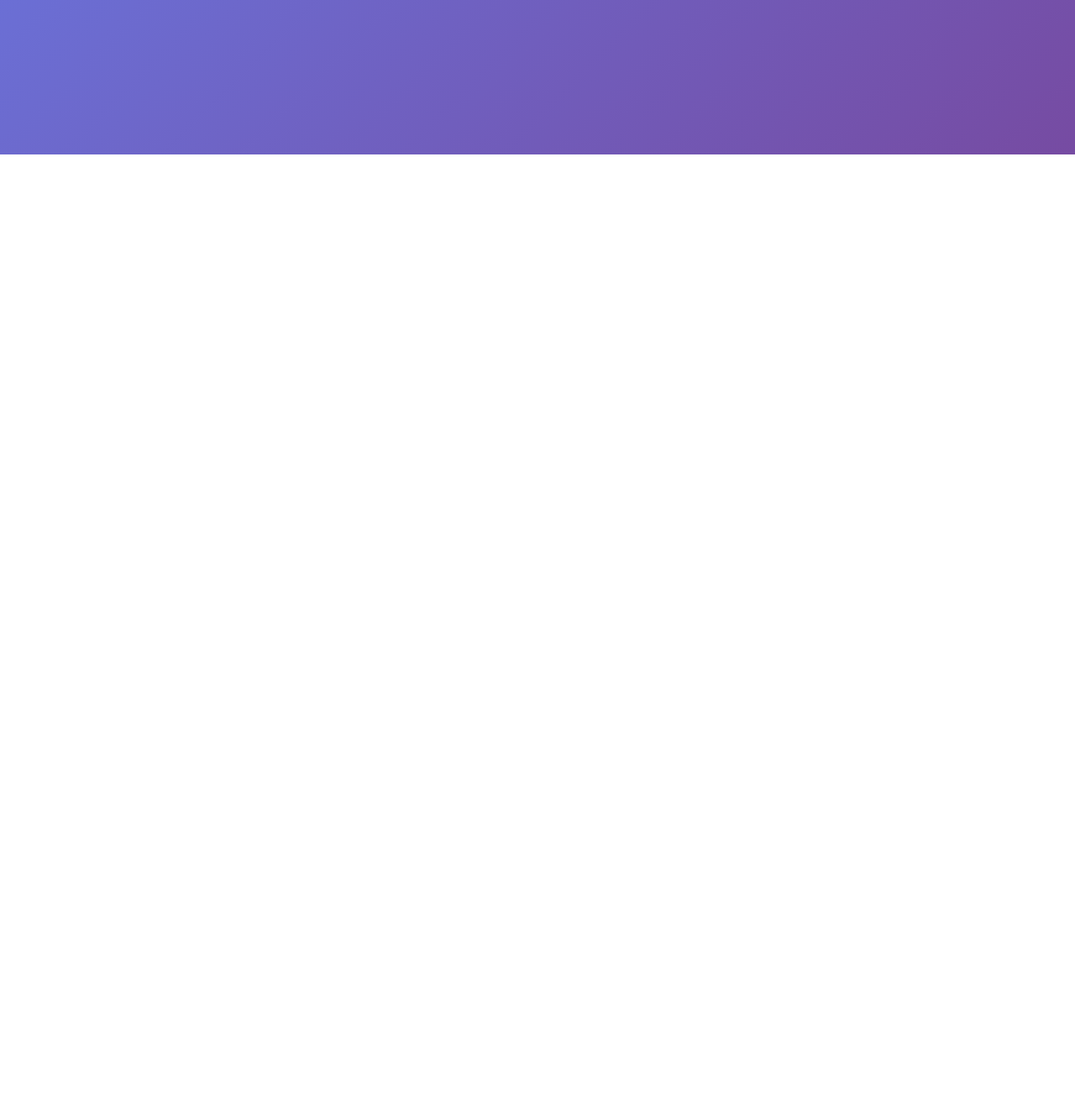
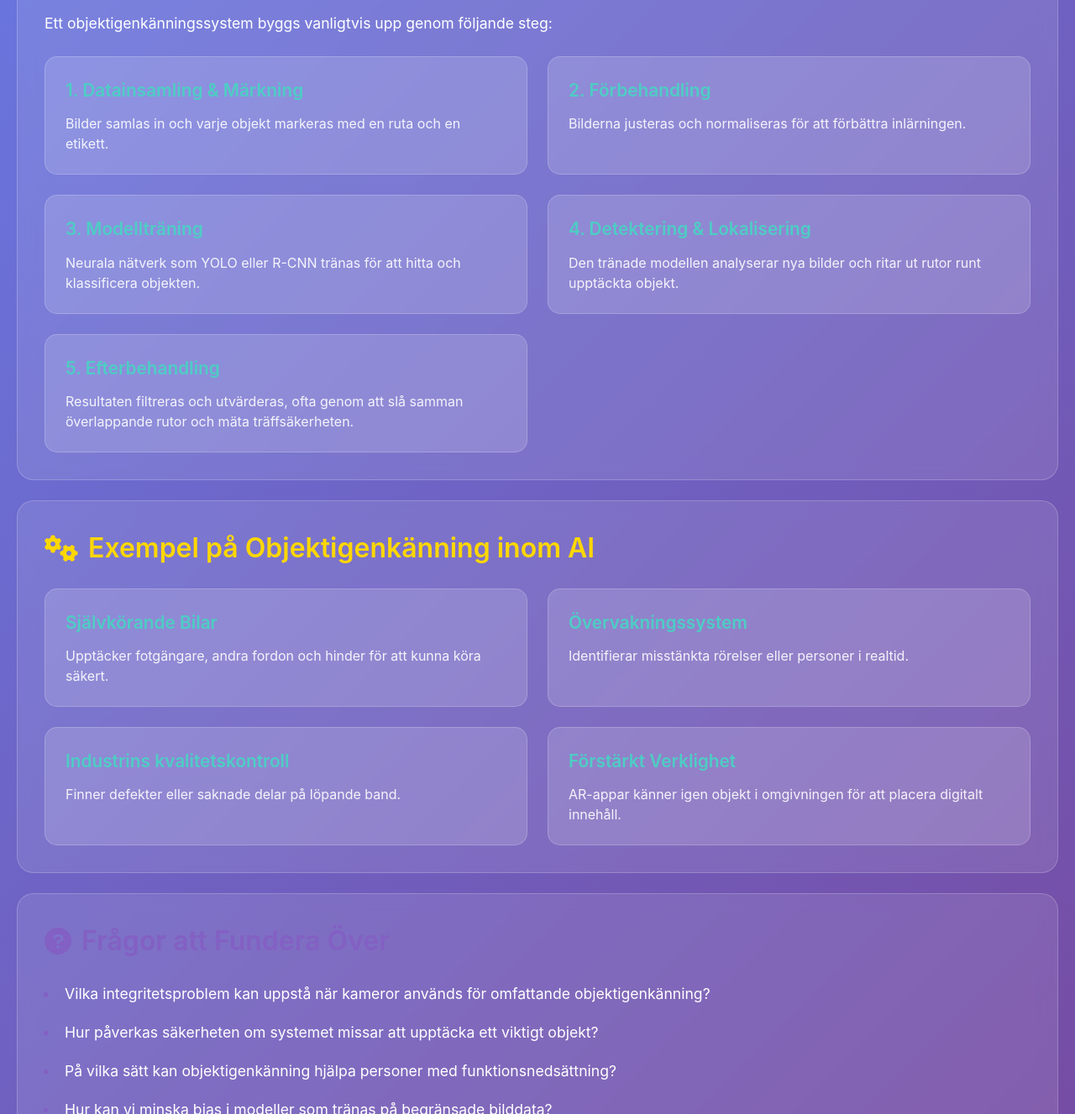
Before and after one commit to MtheTeacher/AI_100p, a plain HTML site: page techniques/ai_object_recognition.html in a window 1280 px wide. Shown: the part 616-1943 px from the top of the page at 84% size. Before the commit the page ends 800 px from the top, so only its background shows below. Drawn offline with nearby package versions, Linux system fonts and the light colour scheme.

Commit message:
Add full content for object recognition

```diff
--- a/techniques/ai_object_recognition.html
+++ b/techniques/ai_object_recognition.html
@@ -114,7 +114,7 @@
         position: relative;
       }
       .question-item::before {
-        content: '\2022'; /* Bullet point */
+        content: '\2022';
         color: #8360c3;
         font-weight: bold;
         display: inline-block;
@@ -127,26 +127,26 @@
         position: fixed;
         top: 20px;
         left: 20px;
-        background: rgba(0,0,0,0.3); /* Darker for better visibility on various backgrounds */
+        background: rgba(0,0,0,0.3);
         border: 1px solid rgba(255,255,255,0.3);
         border-radius: 50px;
-        padding: 10px 15px; /* Slightly smaller padding */
-        font-size: 0.9rem; /* Slightly smaller font */
+        padding: 10px 15px;
+        font-size: 0.9rem;
         color: white;
         text-decoration: none;
-        backdrop-filter: blur(8px); /* Slightly less blur */
+        backdrop-filter: blur(8px);
         transition: all 0.3s ease;
-        z-index: 1000; /* Ensure it's on top */
-        display: flex; /* For icon alignment */
-        align-items: center; /* For icon alignment */
+        z-index: 1000;
+        display: flex;
+        align-items: center;
       }
 
       .back-button:hover {
-        background: rgba(0,0,0,0.5); /* Darker hover */
-        transform: translateX(-3px); /* Slightly less transform */
+        background: rgba(0,0,0,0.5);
+        transform: translateX(-3px);
       }
       .back-button i {
-        margin-right: 8px; /* Space between icon and text */
+        margin-right: 8px;
       }
     </style>
   </head>
@@ -166,4 +166,82 @@
           Vad är Objektigenkänning?
         </h2>
         <p class="text-block">
-          Objektigenkänning är en teknik inom datorseende som gör det möjligt för AI-system att inte bara identifiera vad som finns i en bild eller video, utan också var det finns. Det handlar om att rita en
+          Objektigenkänning är en gren av datorseende där AI-system tränas att både känna igen vad som finns i en bild och exakt var varje objekt är placerat. Metoden markerar objekt med avgränsande rutor och ger dem en kategori, vilket gör det möjligt att analysera komplexa scener med flera objekt på ett strukturerat sätt.
+        </p>
+        <p class="text-block">
+          Till skillnad från vanlig bildklassificering, där hela bilden får en etikett, kan objektigenkänning identifiera många olika objekt samtidigt. Tekniken används brett, från säkerhet och övervakning till självkörande fordon och appar i mobiltelefoner.
+        </p>
+      </div>
+
+      <div class="content-section">
+        <h2 class="section-title">
+          <i class="fas fa-lightbulb"></i>
+          Hur Fungerar Det?
+        </h2>
+        <p class="text-block">
+          Ett objektigenkänningssystem byggs vanligtvis upp genom följande steg:
+        </p>
+        <div class="example-grid">
+          <div class="example-card">
+            <div class="example-title">1. Datainsamling &amp; Märkning</div>
+            <div class="example-desc">Bilder samlas in och varje objekt markeras med en ruta och en etikett.</div>
+          </div>
+          <div class="example-card">
+            <div class="example-title">2. Förbehandling</div>
+            <div class="example-desc">Bilderna justeras och normaliseras för att förbättra inlärningen.</div>
+          </div>
+          <div class="example-card">
+            <div class="example-title">3. Modellträning</div>
+            <div class="example-desc">Neurala nätverk som YOLO eller R-CNN tränas för att hitta och klassificera objekten.</div>
+          </div>
+          <div class="example-card">
+            <div class="example-title">4. Detektering &amp; Lokalisering</div>
+            <div class="example-desc">Den tränade modellen analyserar nya bilder och ritar ut rutor runt upptäckta objekt.</div>
+          </div>
+          <div class="example-card">
+            <div class="example-title">5. Efterbehandling</div>
+            <div class="example-desc">Resultaten filtreras och utvärderas, ofta genom att slå samman överlappande rutor och mäta träffsäkerheten.</div>
+          </div>
+        </div>
+      </div>
+
+      <div class="content-section">
+        <h2 class="section-title">
+          <i class="fas fa-cogs"></i>
+          Exempel på Objektigenkänning inom AI
+        </h2>
+        <div class="example-grid">
+          <div class="example-card">
+            <div class="example-title">Självkörande Bilar</div>
+            <div class="example-desc">Upptäcker fotgängare, andra fordon och hinder för att kunna köra säkert.</div>
+          </div>
+          <div class="example-card">
+            <div class="example-title">Övervakningssystem</div>
+            <div class="example-desc">Identifierar misstänkta rörelser eller personer i realtid.</div>
+          </div>
+          <div class="example-card">
+            <div class="example-title">Industrins kvalitetskontroll</div>
+            <div class="example-desc">Finner defekter eller saknade delar på löpande band.</div>
+          </div>
+          <div class="example-card">
+            <div class="example-title">Förstärkt Verklighet</div>
+            <div class="example-desc">AR-appar känner igen objekt i omgivningen för att placera digitalt innehåll.</div>
+          </div>
+        </div>
+      </div>
+
+      <div class="questions-section">
+        <h2 class="questions-title">
+          <i class="fas fa-question-circle"></i>
+          Frågor att Fundera Över
+        </h2>
+        <ul>
+          <li class="question-item">Vilka integritetsproblem kan uppstå när kameror används för omfattande objektigenkänning?</li>
+          <li class="question-item">Hur påverkas säkerheten om systemet missar att upptäcka ett viktigt objekt?</li>
+          <li class="question-item">På vilka sätt kan objektigenkänning hjälpa personer med funktionsnedsättning?</li>
+          <li class="question-item">Hur kan vi minska bias i modeller som tränas på begränsade bilddata?</li>
+        </ul>
+      </div>
+    </div>
+  </body>
+</html>
```
